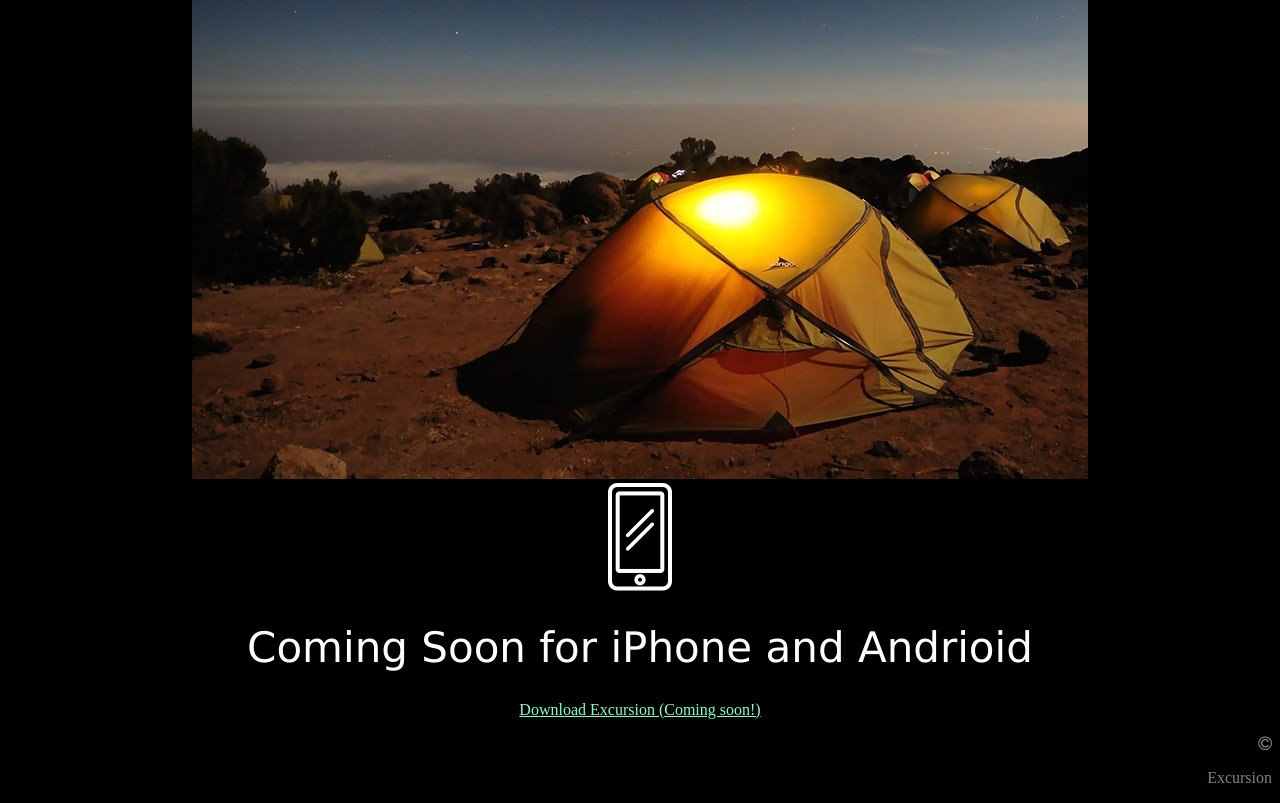
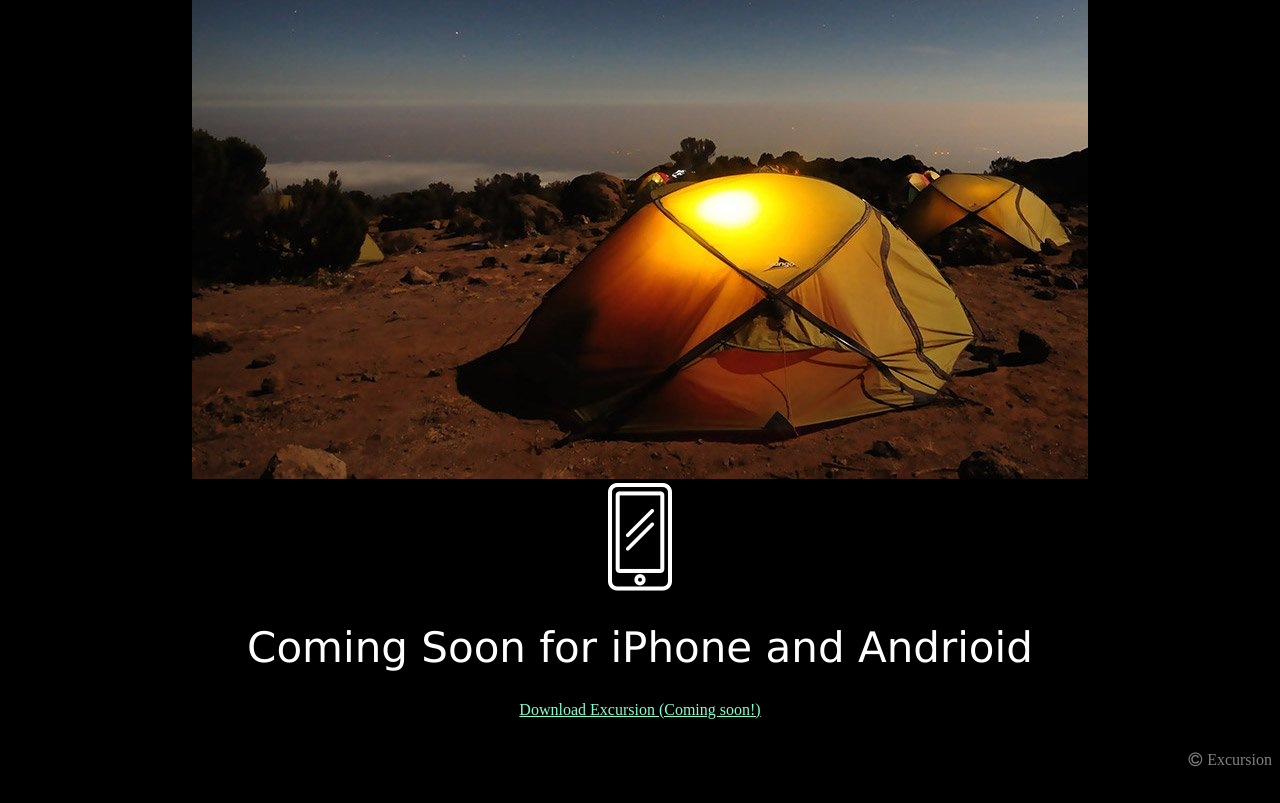
Before and after one commit to chrisbh4/excursion, a plain HTML site: page index.html in a window 1280 px wide. Shown: the part 511-1314 px from the top of the page. Drawn offline with Linux system fonts and the light colour scheme.

Commit message:
Project complete

```diff
--- a/index.html
+++ b/index.html
@@ -47,10 +47,12 @@
 </div>
 
 <footer>
-<div class="icon">
+<div class="copyright">
     <i class="fa fa-copyright"></i>
-</div>
+
     <p>Excursion</p>
+
+    </div>
 </footer>
 
 
--- a/resources/css/style.css
+++ b/resources/css/style.css
@@ -43,3 +43,14 @@ header h1{
     font-size: 21px;
     color: gray;
 }
+
+.copyright{
+    width: 100%;
+    display: inline-flex;
+    align-items: baseline;
+    justify-content: flex-end;
+}
+
+i{
+    padding-right: 5px;
+}
```
